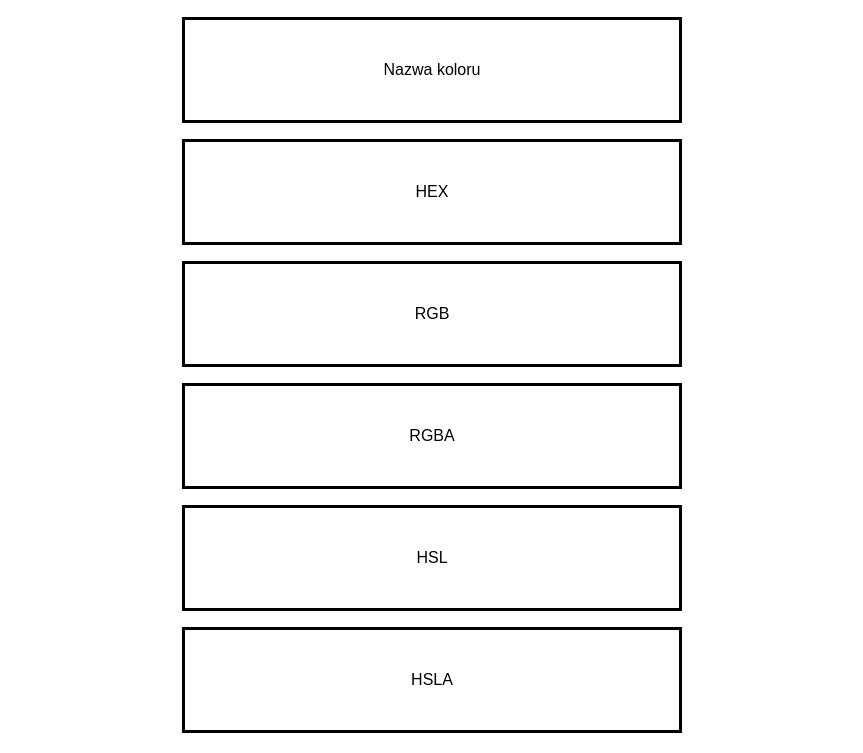
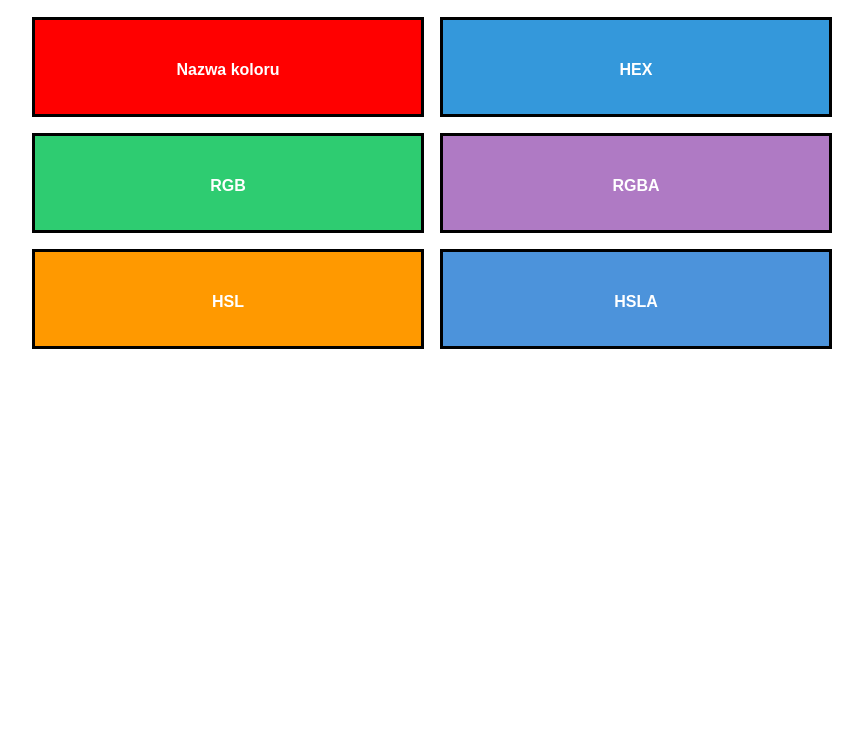
Before and after one commit to MarcinK83/kolory, a plain HTML site: page index.html in a window 1280 px wide. Shown: the part 61-814 px from the top of the page, without its empty margins (208-1071 px from the left). Drawn offline with Linux system fonts and the light colour scheme.

Commit message:
Update style.css

```diff
--- a/style.css
+++ b/style.css
@@ -10,8 +10,9 @@ h1 {
 
 .grid {
   display: grid;
+  grid-template-columns: repeat(2, 1fr);
   gap: 16px;
-  max-width: 500px;
+  max-width: 800px;
   margin: 0 auto;
 }
 
@@ -21,4 +22,31 @@ h1 {
   text-align: center;
   line-height: 100px;
   border: 3px solid #000;
+  box-sizing: border-box;
+  color: #fff;
+  font-weight: bold;
 }
+
+.name {
+  background-color: red;
+}
+
+.hex {
+  background-color: #3498db;
+}
+
+.rgb {
+  background-color: rgb(46, 204, 113);
+}
+
+.rgba {
+  background-color: rgba(155, 89, 182, 0.8);
+}
+
+.hsl {
+  background-color: hsl(36, 100%, 50%);
+}
+
+.hsla {
+  background-color: hsla(210, 100%, 40%, 0.7);
+}
```
